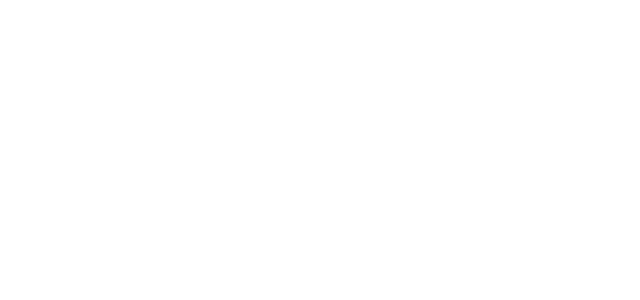
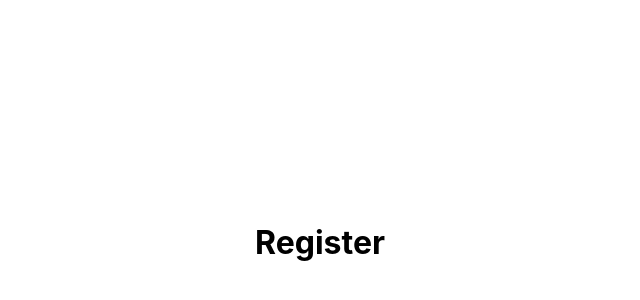
Before and after one commit to bibakroy/Shopping-App-Frontend, a React (Create React App) app: page /register in a window 1280 px wide. Before the commit this address had no page. Shown: the part 158-458 px from the top of the page, without its empty margins (320-960 px from the left). Built offline with nearby package versions, Linux system fonts and the light colour scheme.

Commit message:
fix css module issue with typescript

```diff
--- /dev/null
+++ b/declaration.d.ts
@@ -0,0 +1 @@
+declare module "*.module.css";
--- a/src/App.tsx
+++ b/src/App.tsx
@@ -1,12 +1,14 @@
 import { BrowserRouter as Router, Route, Routes } from "react-router-dom";
 
 import Home from "./pages/Home";
+import Register from "./pages/Register";
 
 function App() {
   return (
     <Router>
       <Routes>
         <Route path="/" element={<Home />} />
+        <Route path="/register" element={<Register />} />
       </Routes>
     </Router>
   );
--- /dev/null
+++ b/src/pages/Register.tsx
@@ -0,0 +1,11 @@
+import styles from "../styles/Register.module.css";
+
+function Register() {
+  return (
+    <div className={styles.container}>
+      <h1>Register</h1>
+    </div>
+  );
+}
+
+export default Register;
--- /dev/null
+++ b/src/styles/Register.module.css
@@ -0,0 +1,6 @@
+.container {
+  display: flex;
+  align-items: center;
+  justify-content: center;
+  height: 100vh;
+}
```
Also changed, not shown: tsconfig.json (+2 -8 lines).
